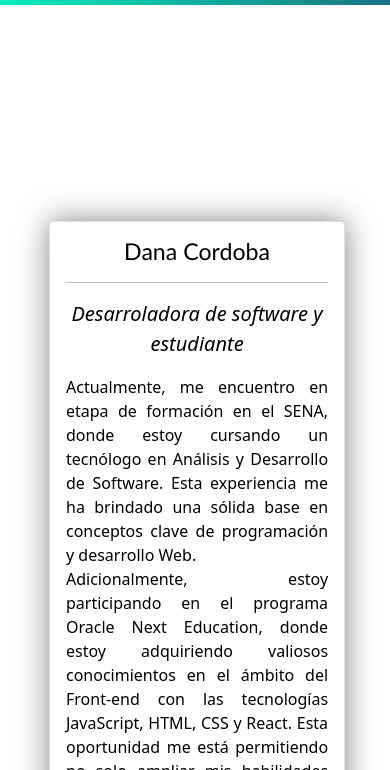
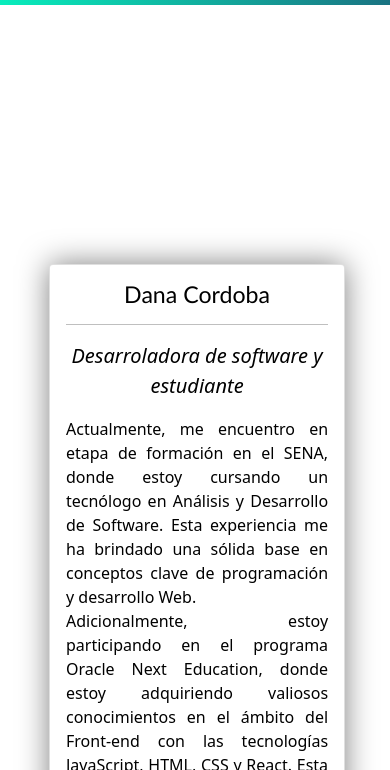
Before and after one commit to danaFernanda25/Portafolio, a plain HTML site: page index.html in a window 390 px wide. Shown: the part 74-844 px from the top of the page. Drawn offline with Linux system fonts and the light colour scheme.

Commit message:
terminado

```diff
--- a/css/estilos.css
+++ b/css/estilos.css
@@ -124,7 +124,7 @@ a.no-hover:hover{
 
 @media (max-width: 1020px){
   .principal{
-    margin-top: 35vh;
+    margin-top: 40vh;
     margin-left: 25px;
   }
 }
```
